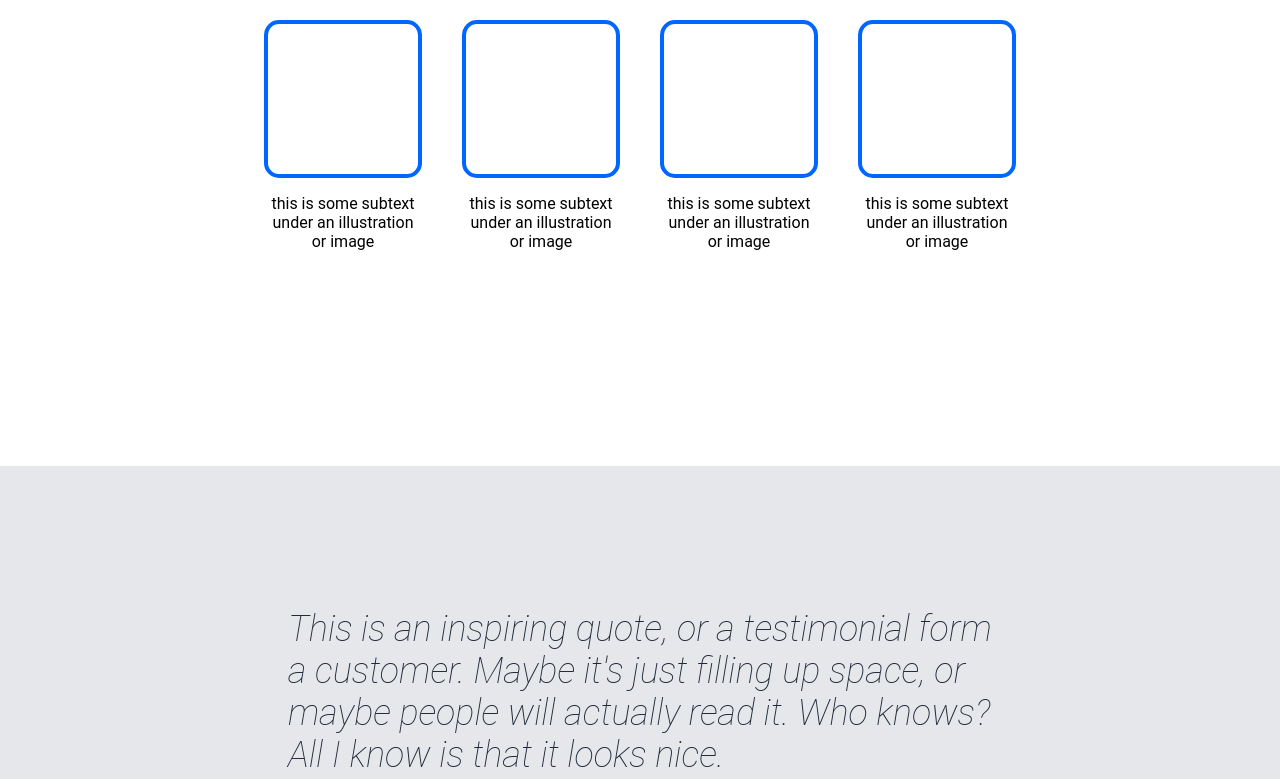
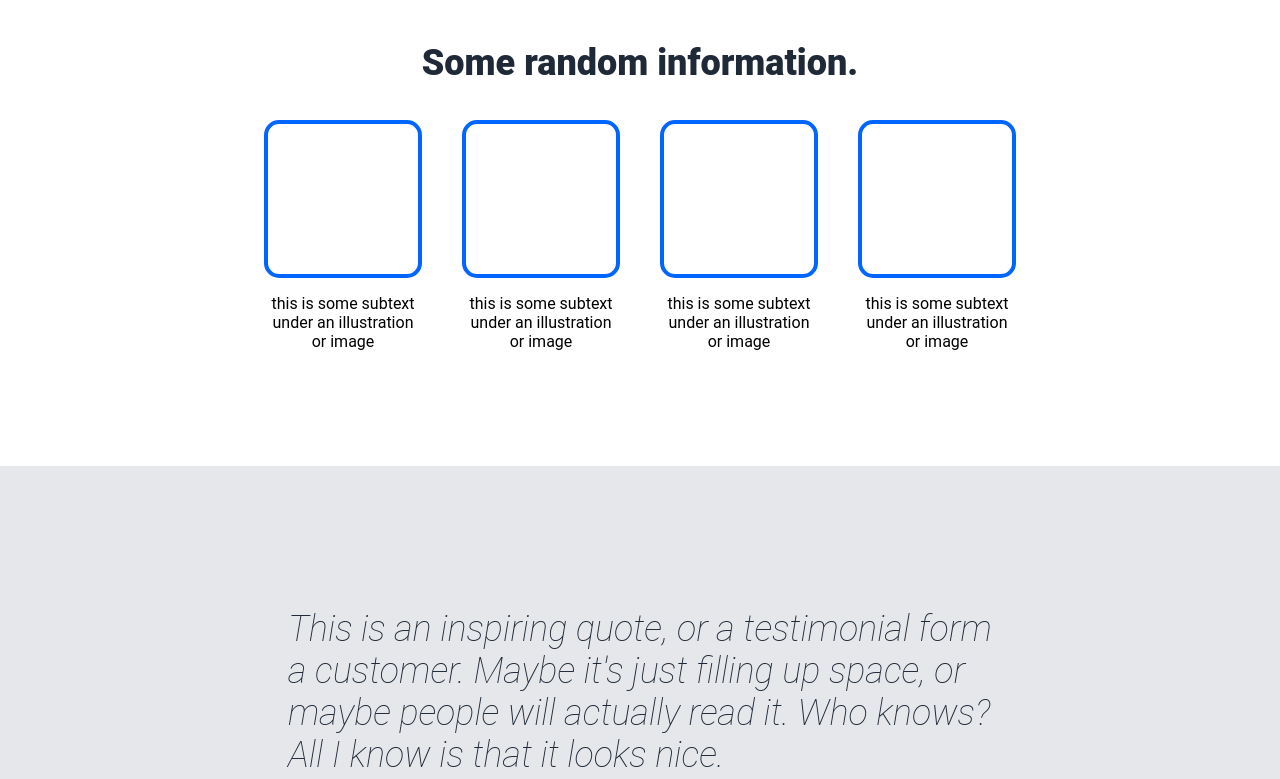
Before and after one commit to pmartin5588/odin-css-project-landing-page, a plain HTML site: page index.html in a window 1280 px wide. Shown: the part 734-1513 px from the top of the page. Drawn offline with Linux system fonts and the light colour scheme.

Commit message:
Vertical height-shrink update

```diff
--- a/style.css
+++ b/style.css
@@ -82,7 +82,12 @@ a{
 }
 
 .section2{
-    height: 70vh;
+    display: flex;
+    flex-direction: column;
+    justify-content: center;
+    align-items: center;
+    flex-basis: 70vh;
+    min-height: 70vh;
 }
 
 .illustrations{
@@ -120,7 +125,8 @@ div.wrapper{
 .section3{
 
     background-color: #E5E7EB;
-    height: 60vh;
+    min-height: 60vh;
+    flex-basis: 60vh;
     display: flex;
     justify-content: center;
     align-items: center;
```
